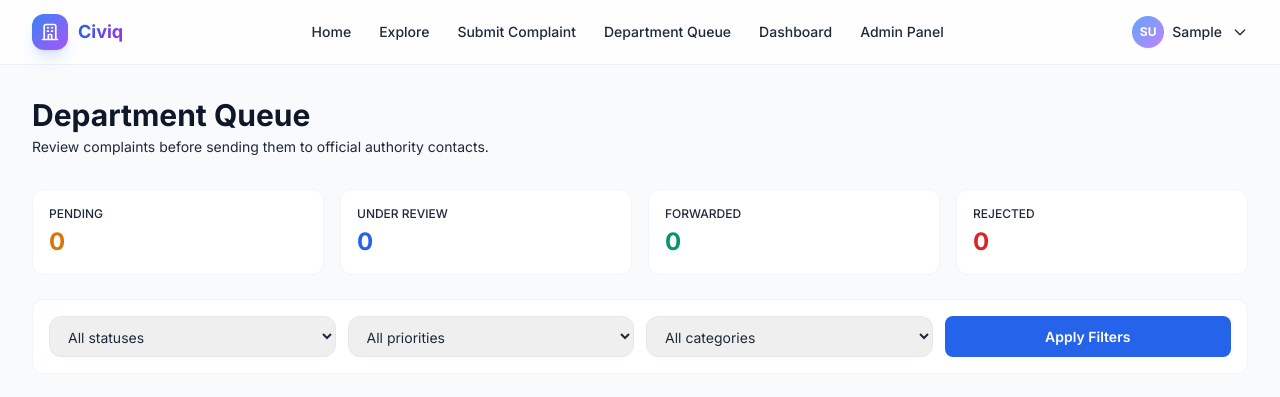
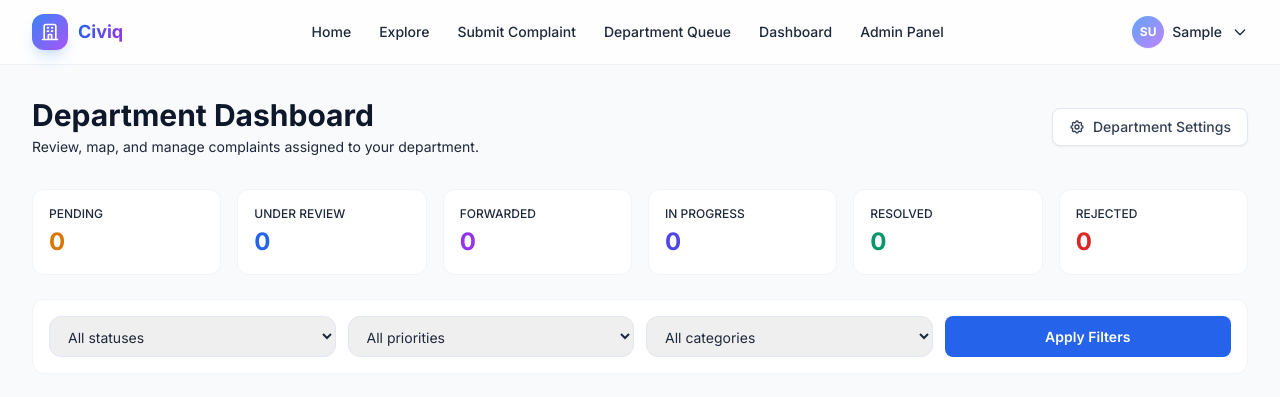
Before and after one commit to vishnuv1z/civic-complaint-system, a Django app: page /complaints/staff/ in a window 1280 px wide. Shown: the top 397 px of the page. Run offline with Django 5.2, Linux system fonts and the light colour scheme; the visitor is signed in with stand-in values (Sample User, id 1); data comes from the database, SQL or seed files in the repository; data that the repository does not hold is empty; some libraries are stand-ins or nearby versions.

Commit message:
Added seperate authentication pages for department users, implemented complaint handling and routing

```diff
--- a/apps/accounts/urls.py
+++ b/apps/accounts/urls.py
@@ -11,5 +11,7 @@ urlpatterns = [
     path('login/', views.CustomLoginView.as_view(), name='login'),
     path('logout/', views.CustomLogoutView.as_view(), name='logout'),
     path('register/', views.register_view, name='register'),
+    path('department/login/', views.DepartmentLoginView.as_view(), name='department_login'),
+    path('department/register/', views.department_register_view, name='department_register'),
     path('profile/', views.profile_view, name='profile'),
 ]
--- a/apps/complaints/forms.py
+++ b/apps/complaints/forms.py
@@ -113,6 +113,8 @@ class ComplaintTriageActionForm(forms.Form):
         MARK_UNDER_REVIEW = 'under_review', 'Mark Under Review'
         REJECT = 'reject', 'Reject Complaint'
         FORWARD = 'forward', 'Send Complaint to Authority'
+        IN_PROGRESS = 'in_progress', 'Mark as In Progress'
+        RESOLVED = 'resolved', 'Mark as Resolved'
 
     action = forms.ChoiceField(
         choices=Action.choices,
--- a/apps/complaints/views.py
+++ b/apps/complaints/views.py
@@ -213,7 +213,10 @@ def department_complaint_queue_view(request):
         'pending_count': base_queryset.filter(status=Complaint.Status.PENDING).count(),
         'review_count': base_queryset.filter(status=Complaint.Status.UNDER_REVIEW).count(),
         'forwarded_count': base_queryset.filter(status=Complaint.Status.FORWARDED).count(),
+        'in_progress_count': base_queryset.filter(status=Complaint.Status.IN_PROGRESS).count(),
+        'resolved_count': base_queryset.filter(status=Complaint.Status.RESOLVED).count(),
         'rejected_count': base_queryset.filter(status=Complaint.Status.REJECTED).count(),
+        'complaints_json': _complaints_map_payload(complaints),
     }
 
     return render(request, 'complaints/staff_queue.html', context)
@@ -261,6 +264,22 @@ def department_complaint_review_view(request, tracking_id):
                         remarks=remarks,
                     )
                     messages.success(request, 'Complaint sent to the official authority contact.')
+                elif action == ComplaintTriageActionForm.Action.IN_PROGRESS:
+                    update_complaint_status(
+                        complaint=complaint,
+                        new_status=Complaint.Status.IN_PROGRESS,
+                        changed_by=request.user,
+                        remarks=remarks or 'Marked in progress by department staff.',
+                    )
+                    messages.success(request, 'Complaint marked as in progress.')
+                elif action == ComplaintTriageActionForm.Action.RESOLVED:
+                    update_complaint_status(
+                        complaint=complaint,
+                        new_status=Complaint.Status.RESOLVED,
+                        changed_by=request.user,
+                        remarks=remarks or 'Marked resolved by department staff.',
+                    )
+                    messages.success(request, 'Complaint marked as resolved.')
             except Exception as exc:
                 messages.error(request, f'Unable to complete action: {exc}')
 
--- a/apps/departments/urls.py
+++ b/apps/departments/urls.py
@@ -6,6 +6,8 @@ from django.urls import path
 
 app_name = 'departments'
 
+from . import views
+
 urlpatterns = [
-    # Department views will be added in Phase 5.
+    path('settings/', views.department_settings_view, name='settings'),
 ]
--- a/templates/complaints/staff_queue.html
+++ b/templates/complaints/staff_queue.html
@@ -1,16 +1,29 @@
 {% extends 'base.html' %}
 {% block title %}Department Queue - Civiq{% endblock %}
+
+{% block extra_css %}
+<link rel="stylesheet" href="https://unpkg.com/leaflet@1.9.4/dist/leaflet.css" integrity="sha256-p4NxAoJBhIIN+hmNHrzRCf9tD/miZyoHS5obTRR9BMY=" crossorigin="" />
+<style>
+    #queue-map { height: 400px; z-index: 10; }
+</style>
+{% endblock %}
 
 {% block content %}
 <div class="max-w-7xl mx-auto py-8 px-4 sm:px-6 lg:px-8">
     <div class="flex flex-col sm:flex-row sm:items-center justify-between gap-4 mb-8">
         <div>
-            <h1 class="text-3xl font-bold text-surface-900">Department Queue</h1>
-            <p class="text-surface-500 text-sm mt-1">Review complaints before sending them to official authority contacts.</p>
+            <h1 class="text-3xl font-bold text-surface-900">Department Dashboard</h1>
+            <p class="text-surface-500 text-sm mt-1">Review, map, and manage complaints assigned to your department.</p>
+        </div>
+        <div>
+            <a href="{% url 'departments:settings' %}" class="px-4 py-2 bg-white border border-surface-200 rounded-lg text-sm font-medium text-surface-700 hover:bg-surface-50 transition-colors shadow-sm inline-flex items-center gap-2">
+                <svg class="w-4 h-4" fill="none" stroke="currentColor" viewBox="0 0 24 24"><path stroke-linecap="round" stroke-linejoin="round" stroke-width="2" d="M10.325 4.317c.426-1.756 2.924-1.756 3.35 0a1.724 1.724 0 002.573 1.066c1.543-.94 3.31.826 2.37 2.37a1.724 1.724 0 001.065 2.572c1.756.426 1.756 2.924 0 3.35a1.724 1.724 0 00-1.066 2.573c.94 1.543-.826 3.31-2.37 2.37a1.724 1.724 0 00-2.572 1.065c-.426 1.756-2.924 1.756-3.35 0a1.724 1.724 0 00-2.573-1.066c-1.543.94-3.31-.826-2.37-2.37a1.724 1.724 0 00-1.065-2.572c-1.756-.426-1.756-2.924 0-3.35a1.724 1.724 0 001.066-2.573c-.94-1.543.826-3.31 2.37-2.37.996.608 2.296.07 2.572-1.065z"></path><path stroke-linecap="round" stroke-linejoin="round" stroke-width="2" d="M15 12a3 3 0 11-6 0 3 3 0 016 0z"></path></svg>
+                Department Settings
+            </a>
         </div>
     </div>
 
-    <div class="grid grid-cols-2 lg:grid-cols-4 gap-4 mb-6">
+    <div class="grid grid-cols-2 lg:grid-cols-6 gap-4 mb-6">
         <div class="bg-white border border-surface-100 rounded-xl p-4">
             <p class="text-xs font-medium text-surface-400 uppercase">Pending</p>
             <div class="text-2xl font-bold text-amber-600 mt-1">{{ pending_count }}</div>
@@ -21,7 +34,15 @@
         </div>
         <div class="bg-white border border-surface-100 rounded-xl p-4">
             <p class="text-xs font-medium text-surface-400 uppercase">Forwarded</p>
-            <div class="text-2xl font-bold text-emerald-600 mt-1">{{ forwarded_count }}</div>
+            <div class="text-2xl font-bold text-purple-600 mt-1">{{ forwarded_count }}</div>
+        </div>
+        <div class="bg-white border border-surface-100 rounded-xl p-4">
+            <p class="text-xs font-medium text-surface-400 uppercase">In Progress</p>
+            <div class="text-2xl font-bold text-indigo-600 mt-1">{{ in_progress_count }}</div>
+        </div>
+        <div class="bg-white border border-surface-100 rounded-xl p-4">
+            <p class="text-xs font-medium text-surface-400 uppercase">Resolved</p>
+            <div class="text-2xl font-bold text-emerald-600 mt-1">{{ resolved_count }}</div>
         </div>
         <div class="bg-white border border-surface-100 rounded-xl p-4">
             <p class="text-xs font-medium text-surface-400 uppercase">Rejected</p>
@@ -50,6 +71,14 @@
         </select>
         <button type="submit" class="px-4 py-2 rounded-lg text-sm font-semibold text-white bg-primary-600 hover:bg-primary-700 transition-colors">Apply Filters</button>
     </form>
+
+    <div class="bg-white border border-surface-100 rounded-xl overflow-hidden mb-6">
+        <div class="p-4 border-b border-surface-100 flex justify-between items-center bg-surface-50/50">
+            <h2 class="font-semibold text-surface-800">Complaint Locations</h2>
+            <span class="text-xs font-medium text-surface-500">Mapping {{ complaints_json|length }} complaints</span>
+        </div>
+        <div id="queue-map" class="w-full"></div>
+    </div>
 
     <div class="bg-white border border-surface-100 rounded-xl overflow-hidden">
         {% if complaints %}
@@ -115,3 +144,59 @@
     </div>
 </div>
 {% endblock %}
+
+{% block extra_js %}
+<script src="https://unpkg.com/leaflet@1.9.4/dist/leaflet.js" integrity="sha256-20nQCchB9co0qIjJZRGuk2/Z9VM+kNiyxNV1lvTlZBo=" crossorigin=""></script>
+<script>
+    document.addEventListener('DOMContentLoaded', function() {
+        const map = L.map('queue-map').setView([0, 0], 2);
+
+        L.tileLayer('https://{s}.tile.openstreetmap.org/{z}/{x}/{y}.png', {
+            maxZoom: 19,
+            attribution: '&copy; OpenStreetMap contributors'
+        }).addTo(map);
+
+        const complaints = {{ complaints_json|safe }};
+        const bounds = [];
+
+        const markers = L.featureGroup();
+
+        complaints.forEach(c => {
+            if (c.has_valid_coordinates) {
+                const marker = L.marker([c.latitude, c.longitude]);
+
+                let statusColor = '#64748b'; // default surface-500
+                if (c.status === 'pending') statusColor = '#d97706'; // amber-600
+                if (c.status === 'under_review') statusColor = '#2563eb'; // blue-600
+                if (c.status === 'forwarded') statusColor = '#9333ea'; // purple-600
+                if (c.status === 'in_progress') statusColor = '#4f46e5'; // indigo-600
+                if (c.status === 'resolved') statusColor = '#10b981'; // emerald-500
+                if (c.status === 'rejected') statusColor = '#dc2626'; // red-600
+
+                const popupContent = `
+                    <div class="p-1">
+                        <p class="font-bold text-sm mb-1">${c.title}</p>
+                        <p class="text-xs mb-2">Tracking ID: <span class="font-mono text-primary-600">${c.tracking_id}</span></p>
+                        <span class="text-[10px] font-semibold px-2 py-0.5 rounded-full text-white" style="background-color: ${statusColor}">
+                            ${c.status_display}
+                        </span>
+                        <div class="mt-3">
+                            <a href="${c.url}" class="text-xs text-primary-600 hover:text-primary-700 font-medium">View Details &rarr;</a>
+                        </div>
+                    </div>
+                `;
+
+                marker.bindPopup(popupContent);
+                markers.addLayer(marker);
+                bounds.push([c.latitude, c.longitude]);
+            }
+        });
+
+        markers.addTo(map);
+
+        if (bounds.length > 0) {
+            map.fitBounds(bounds, { padding: [30, 30] });
+        }
+    });
+</script>
+{% endblock %}
--- a/templates/footer.html
+++ b/templates/footer.html
@@ -1,7 +1,7 @@
 <!-- Footer -->
 <footer class="bg-surface-900 text-surface-200 mt-auto">
     <div class="max-w-7xl mx-auto px-4 sm:px-6 lg:px-8 py-12">
-        <div class="grid grid-cols-1 md:grid-cols-3 gap-8">
+        <div class="grid grid-cols-1 md:grid-cols-4 gap-8">
             <div>
                 <div class="flex items-center gap-2.5 mb-4">
                     <div class="w-9 h-9 rounded-xl bg-gradient-to-br from-primary-500 to-accent-500 flex items-center justify-center">
@@ -26,6 +26,12 @@
                     <li>📞 1800-XXX-XXXX</li>
                 </ul>
             </div>
+            <div>
+                <h3 class="text-white font-semibold text-sm uppercase tracking-wider mb-4">Department Portal</h3>
+                <ul class="space-y-2 text-sm text-surface-400">
+                    <li><a href="{% url 'accounts:department_login' %}" class="hover:text-white transition-colors">Sign in as department</a></li>
+                </ul>
+            </div>
         </div>
         <div class="border-t border-surface-800 mt-10 pt-6 text-center">
             <p class="text-surface-500 text-xs">&copy; {% now "Y" %} Civiq. Built with ❤️ for better civic governance.</p>
```
Also changed, not shown: apps/accounts/forms.py (+29 -0 lines), apps/accounts/views.py (+28 -1 lines), apps/departments/forms.py (added, +19 -0 lines), apps/departments/views.py (+29 -2 lines), templates/accounts/department_login.html (added, +33 -0 lines), templates/accounts/department_register.html (added, +65 -0 lines), templates/complaints/staff_review.html (+8 -2 lines), templates/departments/settings.html (added, +41 -0 lines).
